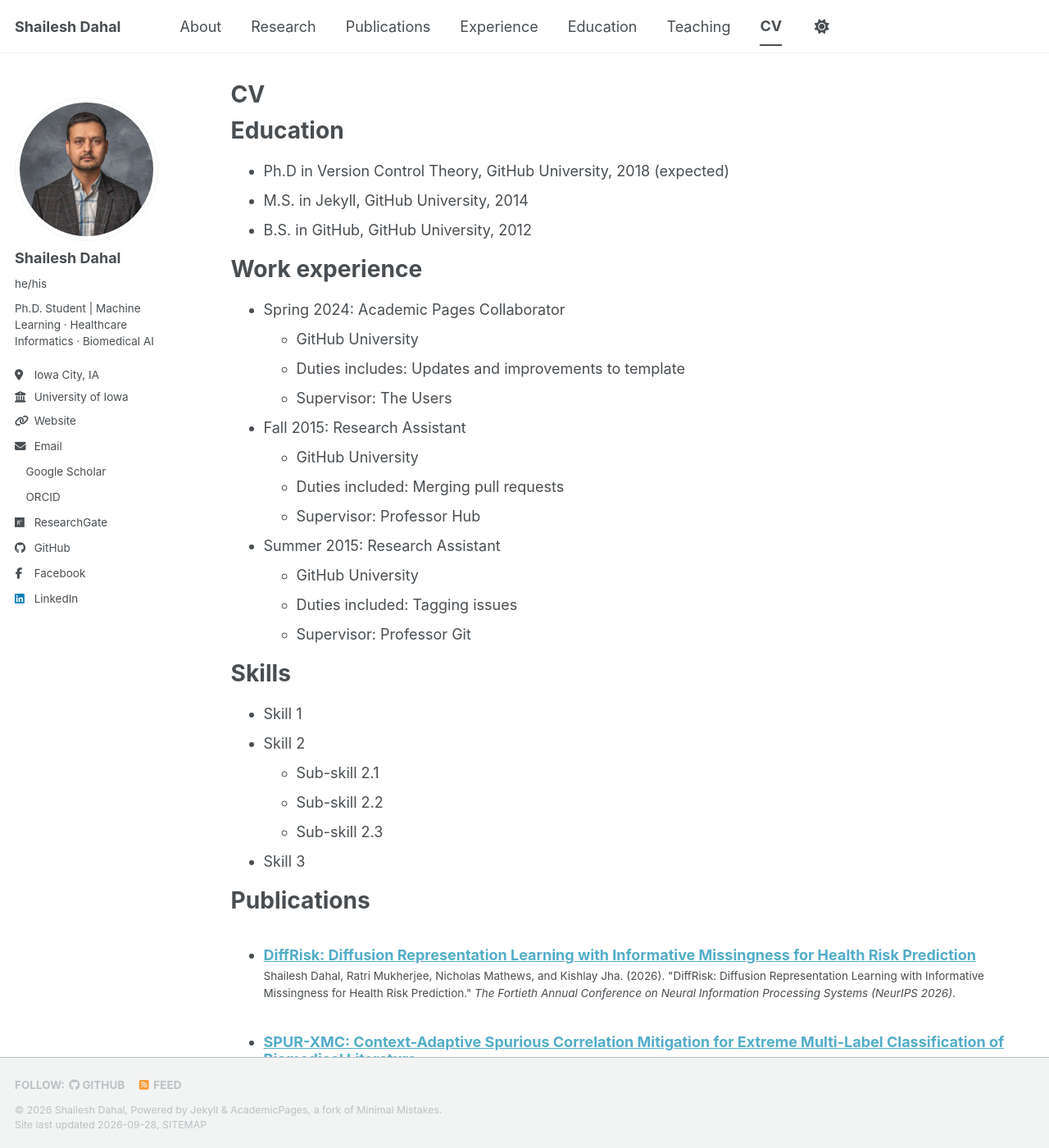
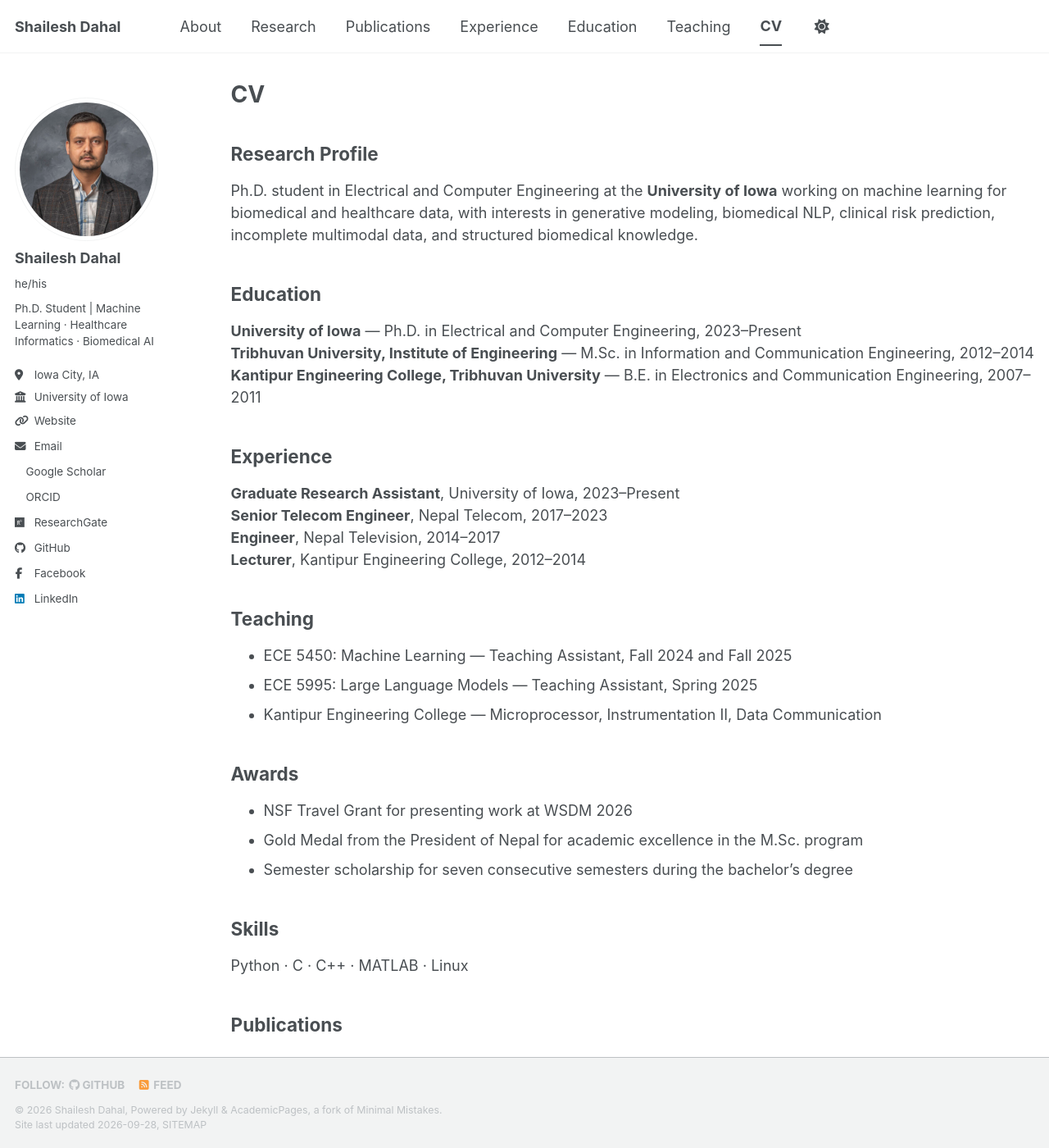
Before and after one commit to shaileshdahal/shaileshdahal.github.io, a Jekyll site: the page built from _pages/cv.md, in a window 1280 px wide and 1400 px high. Shown: the whole window at 82% size. Built offline with Jekyll 4.4.1, drawn with Linux system fonts in a browser that asks for light colours; a style sheet for code colours, icons or effects is not loaded; some of the changed text lies outside the part shown.

Commit message:
Replace template CV with Shailesh Dahal CV content

```diff
--- a/_pages/cv.md
+++ b/_pages/cv.md
@@ -7,58 +7,42 @@ redirect_from:
   - /resume
 ---
 
-{% include base_path %}
+## Research Profile
 
-Education
-======
-* Ph.D in Version Control Theory, GitHub University, 2018 (expected)
-* M.S. in Jekyll, GitHub University, 2014
-* B.S. in GitHub, GitHub University, 2012
+Ph.D. student in Electrical and Computer Engineering at the **University of Iowa** working on machine learning for biomedical and healthcare data, with interests in generative modeling, biomedical NLP, clinical risk prediction, incomplete multimodal data, and structured biomedical knowledge.
 
-Work experience
-======
-* Spring 2024: Academic Pages Collaborator
-  * GitHub University
-  * Duties includes: Updates and improvements to template
-  * Supervisor: The Users
+## Education
 
-* Fall 2015: Research Assistant
-  * GitHub University
-  * Duties included: Merging pull requests
-  * Supervisor: Professor Hub
+**University of Iowa** — Ph.D. in Electrical and Computer Engineering, 2023–Present
+**Tribhuvan University, Institute of Engineering** — M.Sc. in Information and Communication Engineering, 2012–2014
+**Kantipur Engineering College, Tribhuvan University** — B.E. in Electronics and Communication Engineering, 2007–2011
 
-* Summer 2015: Research Assistant
-  * GitHub University
-  * Duties included: Tagging issues
-  * Supervisor: Professor Git
+## Experience
 
-Skills
-======
-* Skill 1
-* Skill 2
-  * Sub-skill 2.1
-  * Sub-skill 2.2
-  * Sub-skill 2.3
-* Skill 3
+**Graduate Research Assistant**, University of Iowa, 2023–Present
+**Senior Telecom Engineer**, Nepal Telecom, 2017–2023
+**Engineer**, Nepal Television, 2014–2017
+**Lecturer**, Kantipur Engineering College, 2012–2014
 
-Publications
-======
-  <ul>{% for post in site.publications reversed %}
-    {% include archive-single-cv.html %}
-  {% endfor %}</ul>
+## Teaching
 
-Talks
-======
-  <ul>{% for post in site.talks reversed %}
-    {% include archive-single-talk-cv.html  %}
-  {% endfor %}</ul>
+- ECE 5450: Machine Learning — Teaching Assistant, Fall 2024 and Fall 2025
+- ECE 5995: Large Language Models — Teaching Assistant, Spring 2025
+- Kantipur Engineering College — Microprocessor, Instrumentation II, Data Communication
 
-Teaching
-======
-  <ul>{% for post in site.teaching reversed %}
-    {% include archive-single-cv.html %}
-  {% endfor %}</ul>
+## Awards
 
-Service and leadership
-======
-* Currently signed in to 43 different slack teams
+- NSF Travel Grant for presenting work at WSDM 2026
+- Gold Medal from the President of Nepal for academic excellence in the M.Sc. program
+- Semester scholarship for seven consecutive semesters during the bachelor's degree
+
+## Skills
+
+Python · C · C++ · MATLAB · Linux
+
+## Publications
+
+<ul>{% assign sorted_pubs = site.publications | sort: "date" | reverse %}
+{% for post in sorted_pubs %}
+  {% include archive-single-cv.html %}
+{% endfor %}</ul>
```
